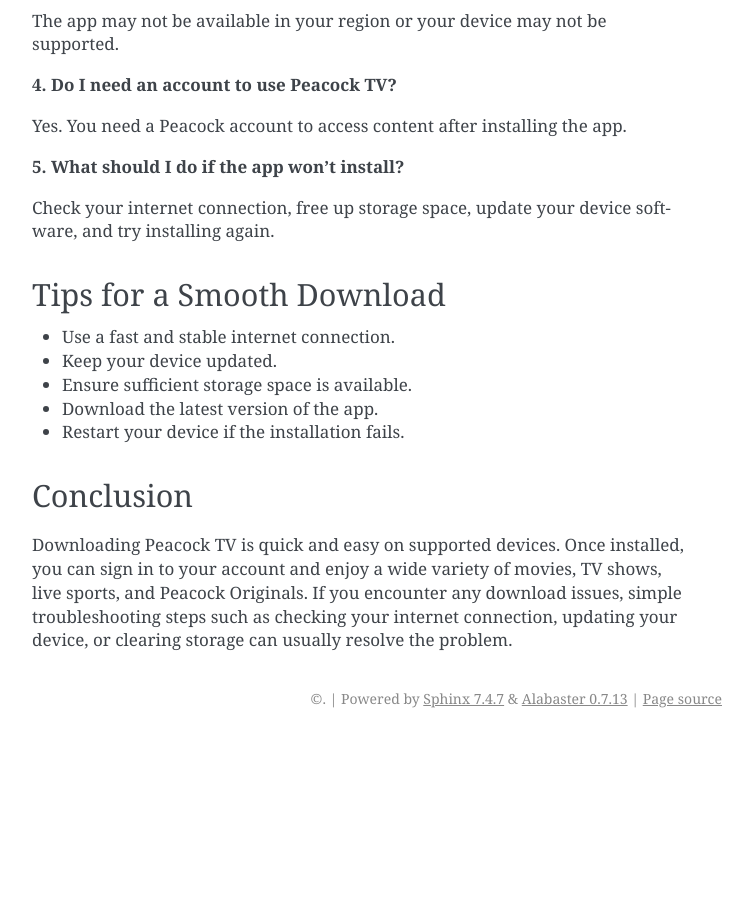
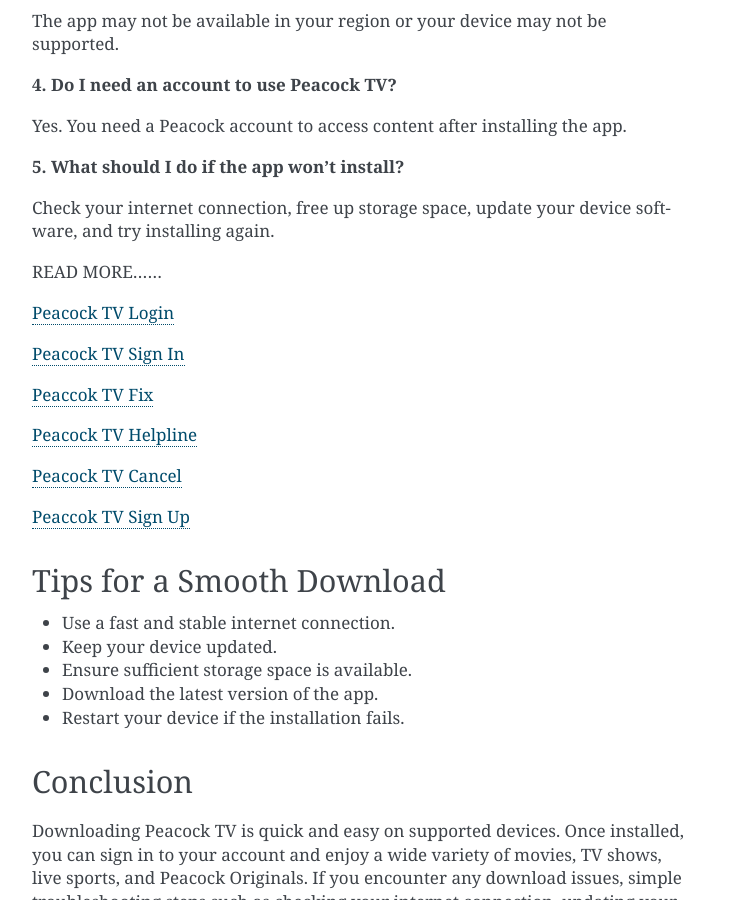
Before and after one commit to peacockttvv/peacockttvv, a Sphinx documentation site: the page built from docs/index.rst, in a window 1280 px wide and 900 px high, scrolled down 2802 px. Shown: the whole window, without its empty margins (388-1141 px from the left). Built offline with Sphinx 7.4.7, drawn with Linux system fonts in a browser that asks for light colours; before the commit the page ends 3540 px from its top, so only the background shows below that.

Commit message:
Update index.rst

```diff
--- a/docs/index.rst
+++ b/docs/index.rst
@@ -123,6 +123,23 @@ Yes. You need a Peacock account to access content after installing the app.
 
 Check your internet connection, free up storage space, update your device software, and try installing again.
 
+READ MORE......
+
+`Peacock TV Login <https://peaccockktvguide-peaocktv.readthedocs-hosted.com/en/latest/>`_
+
+`Peacock TV Sign In <https://peacocktvsignin-peacocktvsignin.readthedocs-hosted.com/en/latest/>`_
+
+`Peaccok TV Fix <https://fixpeacocktv-fixpeacocktv.readthedocs-hosted.com/en/latest/>`_
+
+`Peacock TV Helpline <https://youtu.be/zKenv4_64eU>`_
+
+`Peacock TV Cancel <https://youtu.be/duWFWoGZimc>`_
+
+`Peaccok TV Sign Up <https://youtu.be/lklh8UTikno>`_
+
+
+
+
 Tips for a Smooth Download
 --------------------------
 
```
